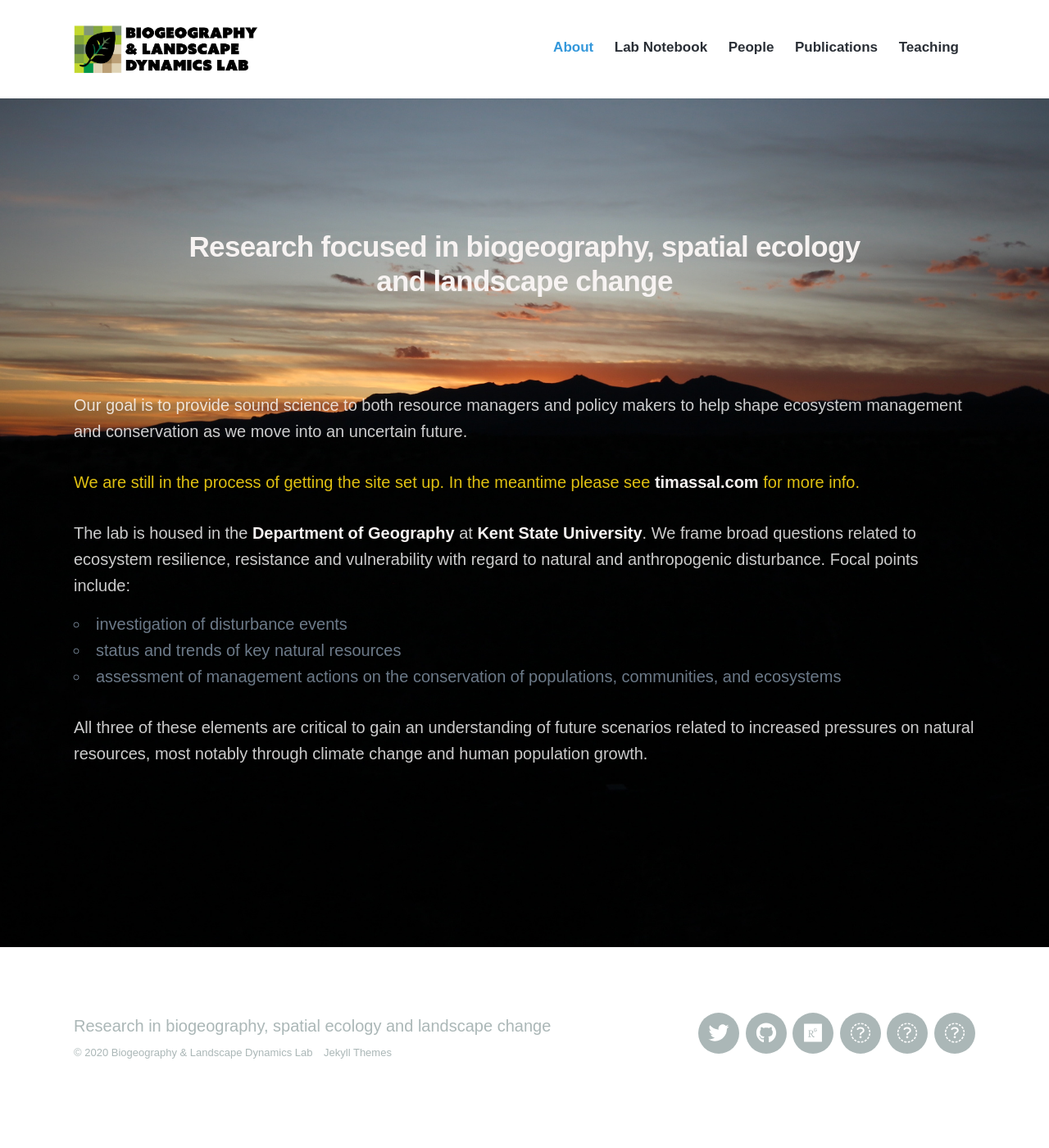
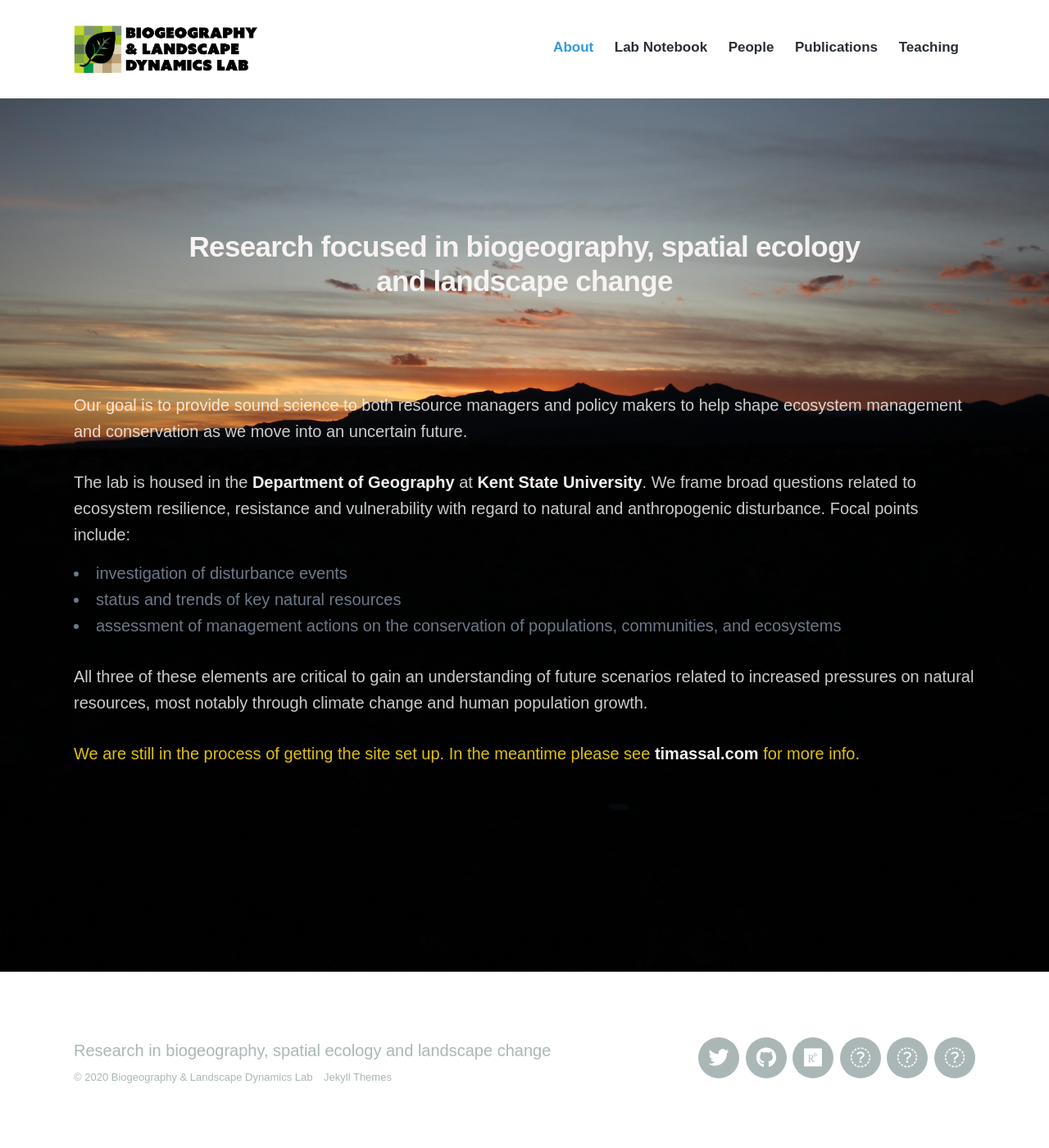
Before and after one commit to tjassal/tjassal.github.io, a Jekyll site: the page built from index.html, in a window 1280 px wide. Shown: the whole page at 82% size. Built offline with Jekyll 4.4.1, drawn with Linux system fonts in a browser that asks for light colours; nearby versions of some CDN libraries; some web fonts are replaced; before the commit the page ends 1370 px from its top, so only the background shows below that.

Commit message:
Update index.html

```diff
--- a/index.html
+++ b/index.html
@@ -26,10 +26,6 @@
 		</p>
 
        	        <p>
-		<p style="color:#e0c112";>We are still in the process of getting the site set up.
-			   In the meantime please see <a href="https://timassal.com" style="color:#f7f3f2">timassal.com</a> for more info. </p>
-
-	      </p><ul>
 
 
 	       <p> The lab is housed in the <a href="https://www.kent.edu/geography" style="color:#f7f3f2">Department of Geography</a> at
@@ -51,6 +47,10 @@
 
 		</p>
 
+	<p style="color:#e0c112";>We are still in the process of getting the site set up.
+			   In the meantime please see <a href="https://timassal.com" style="color:#f7f3f2">timassal.com</a> for more info. </p>
+
+	      </p><ul>
 
 	</div>
 
```
